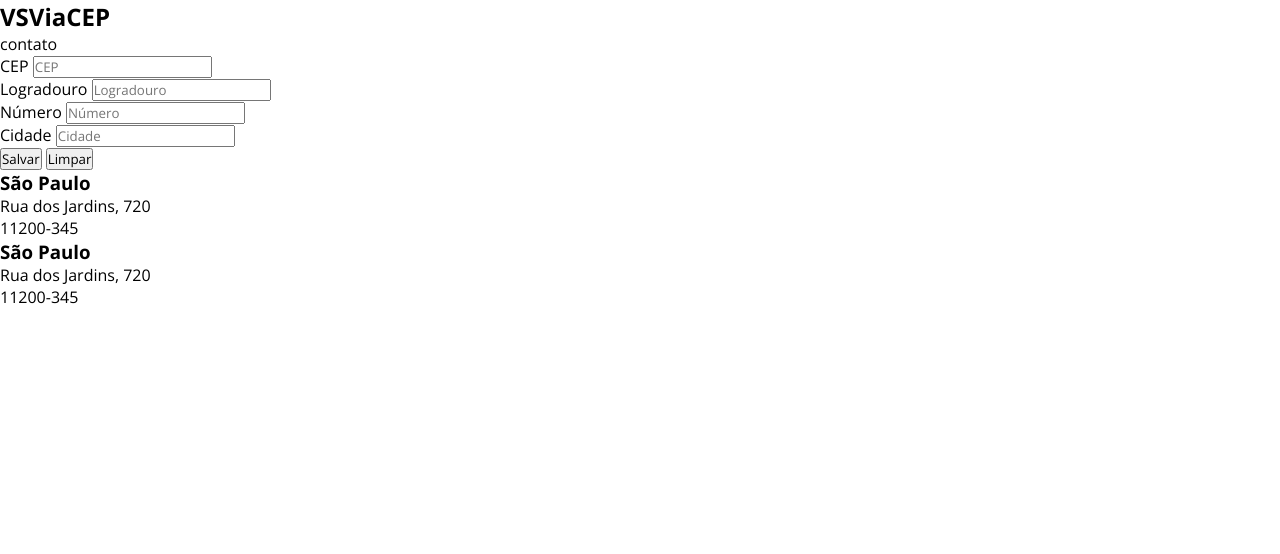
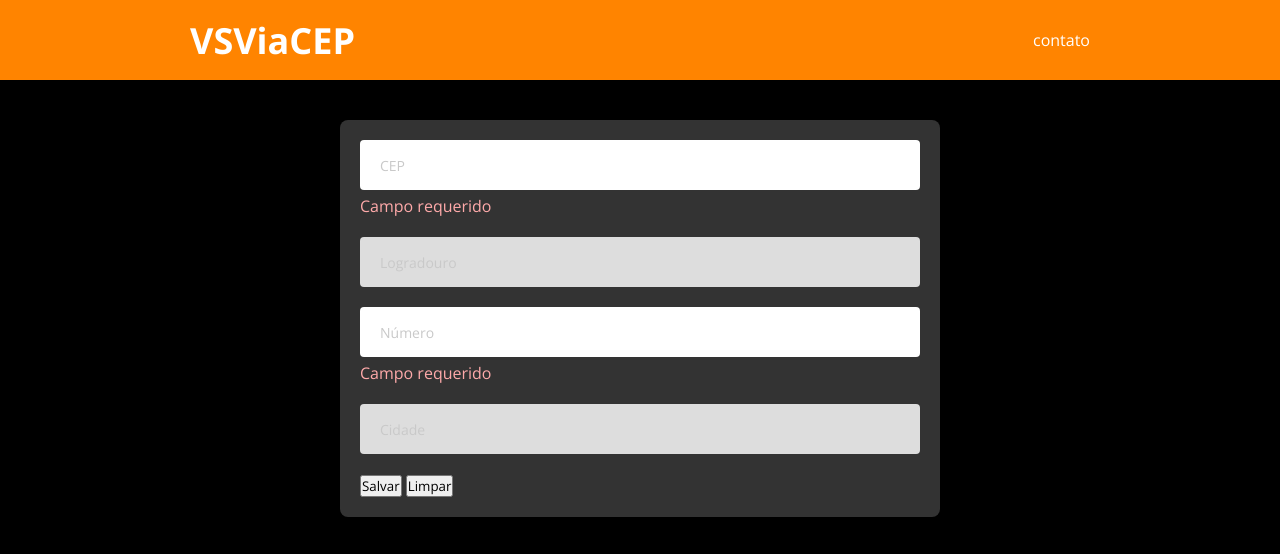
Before and after one commit to SystemVix/DsViaCEP, a plain HTML site: page index.html in a window 1280 px wide. Drawn offline with nearby package versions, Linux system fonts and the light colour scheme.

Commit message:
Estilizando barra de navegação e campos de formulário

```diff
--- a/css/styles.css
+++ b/css/styles.css
@@ -5,3 +5,92 @@
    margin: 0px;
    font-family: 'Open Sans', sans-serif;
 }
+
+html, body
+{
+   background-color: black;
+}
+
+.nav-container
+{
+   height: 80px;
+   background-color: #ff8400;
+   width: 100%;
+   padding: 0 20px;
+   display: flex; /* Alinhamento na vertical */
+   align-items: center;
+}
+
+.nav-main
+{
+   width: 100%;
+   max-width: 900px;
+   margin: 0 auto;
+   display: flex;
+   align-items: center;
+   justify-content: space-between;
+}
+
+.nav-main h1
+{
+   color: white;
+   font-size: 36px;
+}
+
+.contact-link
+{
+   color: white;
+   cursor: pointer;
+}
+
+.form-container
+{
+   padding: 40px 20px;
+   width: 100%;
+}
+
+.card-form
+{
+   background-color: #333;
+   width: 100%;
+   max-width: 600px;
+   margin: 0 auto; /* Macete para centralizar */
+   border-radius: 8px;
+   padding: 20px;
+}
+.form-control
+{
+   margin-bottom: 20px;
+
+}
+
+.form-control label
+{
+   display: none;
+}
+
+.error-message
+{
+   margin-top: 5px;
+   color: #faa;
+}
+
+.form-input
+{
+   height: 50px;
+   width: 100%;
+   border-radius: 4px;
+   padding: 0 20px;
+   font-size: 14px;
+   border: 0;
+}
+
+.form-input::placeholder
+{
+   color: #c9c9c9;
+}
+
+.form-input:disabled
+{
+   background-color: #ddd;
+}
--- a/index.html
+++ b/index.html
@@ -12,31 +12,33 @@
    <link rel="stylesheet" href="css/styles.css">
 </head>
 <body>
-   <header>
-      <nav>
+   <header class="nav-container">
+      <nav class="nav-main">
          <h1>VSViaCEP</h1>
-         <div>contato</div>
+         <div class="contact-link">contato</div>
       </nav>
    </header>
    <main>
-      <section id="form-section">
-         <div>
+      <section id="form-section" class="form-container">
+         <div class="card-form">
             <form name="newAddress">
-               <div>
+               <div class="form-control">
                   <label for="cep">CEP</label>
-                  <input name="cep" id="cep" type="text" placeholder="CEP">
+                  <input name="cep" id="cep" class="form-input" type="text" placeholder="CEP">
+                  <div class="error-message">Campo requerido</div>
                </div>
-               <div>
+               <div class="form-control">
                   <label for="street">Logradouro</label>
-                  <input name="street" id="street" type="text" placeholder="Logradouro">
+                  <input name="street" id="street" class="form-input" type="text" placeholder="Logradouro" disabled>
                </div>
-               <div>
+               <div class="form-control">
                   <label for="number">Número</label>
-                  <input name="number" id="number" type="text" placeholder="Número">
+                  <input name="number" id="number" class="form-input" type="text" placeholder="Número">
+                  <div class="error-message">Campo requerido</div>
                </div>
-               <div>
+               <div class="form-control">
                   <label for="city">Cidade</label>
-                  <input name="city" id="city" type="text" placeholder="Cidade">
+                  <input name="city" id="city" class="form-input" type="text" placeholder="Cidade" disabled>
                </div>
                <div>
                   <button type="submit">Salvar</button>
```
